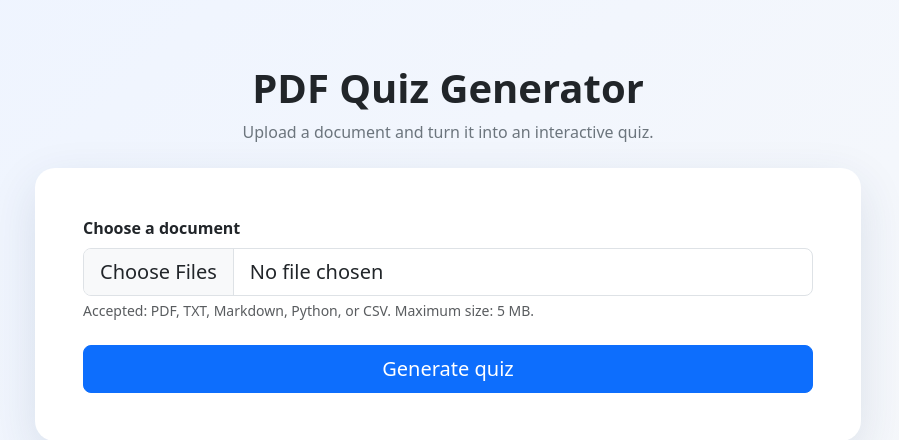
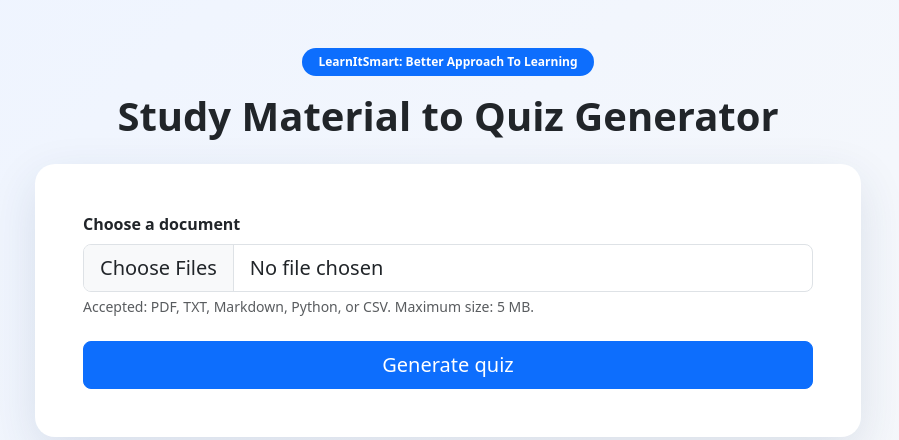
Before and after one commit to hellomynameismantraagarwal/Hackathon-SIH, a Flask app: page / in a window 1280 px wide. Shown: the top 440 px of the page, without its empty margins (192-1091 px from the left). Run offline with Flask 3, Linux system fonts and the light colour scheme; some libraries are stand-ins or nearby versions.

Commit message:
Where da function?

```diff
--- a/templates/index.html
+++ b/templates/index.html
@@ -100,13 +100,12 @@
 
   <body class="py-5">
     <main class="container" style="max-width: 850px;">
-      <!-- HEADER -->
       <div class="text-center mb-4">
-        <h1 class="display-6 fw-bold mt-3 mb-2">PDF Quiz Generator</h1>
-        <p class="text-secondary mb-0">Upload a document and turn it into an interactive quiz.</p>
+        <span class="badge text-bg-primary rounded-pill px-3 py-2">
+          LearnItSmart: Better Approach To Learning
+        </span>
+        <h1 class="display-6 fw-bold mt-3 mb-2">Study Material to Quiz Generator</h1>
       </div>
-
-      <!-- UPLOAD CARD -->
       <section class="card app-card">
         <div class="card-body p-4 p-md-5">
           <form id="upload-form" method="post" enctype="multipart/form-data">
@@ -126,9 +125,7 @@
       </section>
 
       {% if quiz %}
-      <!-- QUIZ -->
       <section class="mt-4">
-        <!-- SCORE -->
         <div id="score-box" class="score-box">
           <div class="d-flex justify-content-between align-items-center">
             <div>
@@ -173,8 +170,6 @@
           </div>
           {% endfor %}
         </div>
-
-        <!-- FINAL RESULT -->
         <div id="final-result" class="card app-card mt-4 d-none">
           <div class="card-body text-center p-5">
             <h2 class="fw-bold">Quiz Complete 🎉</h2>
```
